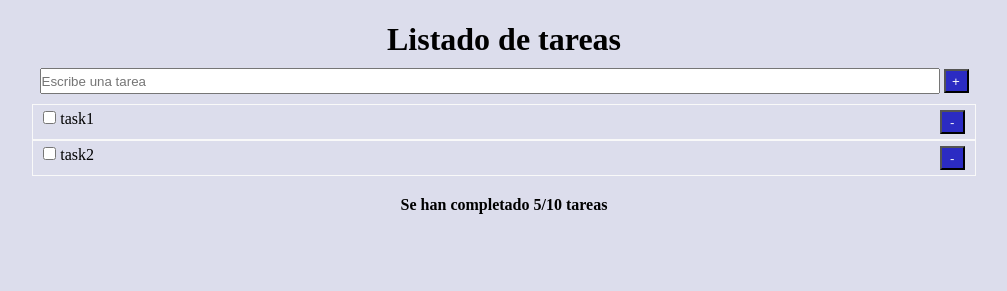
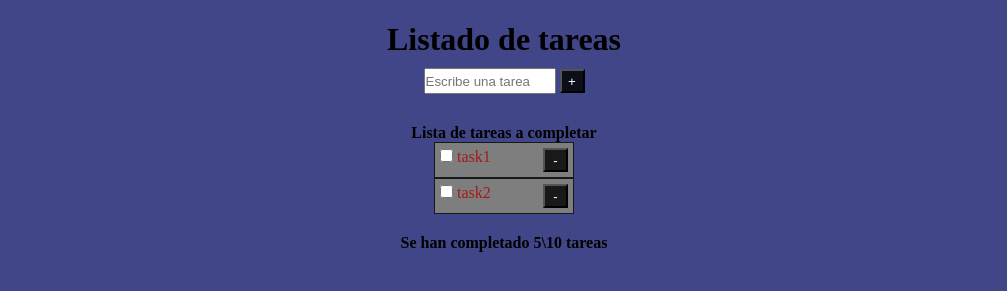
Before and after one commit to nickosepulveda/todo-list-ulagos, a plain HTML site: page index.html in a window 1280 px wide. Shown: the part 151-442 px from the top of the page, without its empty margins (136-1143 px from the left). Drawn offline with Linux system fonts and the light colour scheme.

Commit message:
Tarea1 francisco sanchez sanchez (#1)
* Parte a

* parte 3 b

* parte 3.c

* parte 3.d

Co-authored-by: francizxo <francizxo@gmail.com>

```diff
--- a/index.css
+++ b/index.css
@@ -1,7 +1,7 @@
 :root{
-    --background: #dcddec;
-    --white: rgb(249, 249, 249);
-    --primary: rgba(43, 43, 195, 1);
+    --background: #414688;
+    --white: rgb(255, 255, 255);
+    --primary: rgba(0, 0, 0, 0.801);
 
 }
 
@@ -35,7 +35,8 @@ h1{
 }
 
 input[type="text"]{
-    width: 70%;
+    color : rgb(66, 167, 52);
+    width: 10%;
     height: 22px;
 }
 
@@ -47,6 +48,7 @@ button{
 }
 
 .list-container{
+    color : rgb(165, 25, 25);
     width: 100%;
     display: flex;
     align-items: center;
@@ -54,11 +56,12 @@ button{
 }
 
 .item-container{
-    width: 72%;
-    border: 1px solid var(--white);
+    width: 10%;
+    border: 1px solid var(--primary);
     display: flex;
     justify-content: space-between;
-    padding: 5px 10px;
+    padding: 5px 5px;
+    background-color:rgb(126, 126, 126);
 }
 
 .stats{
--- a/index.html
+++ b/index.html
@@ -14,16 +14,20 @@
 
     <h1>Listado de tareas</h1>
 
-    <form action="#" class="form-horizontal">
+    <form action="#" id="myform" class="form-horizontal">
         <input type="text" name="task" placeholder="Escribe una tarea">
         <button type="submit">+</button>
     </form>
+
+    <div class="stats">
+        Lista de tareas a completar
+    </div>
 
     <div class="list-container">
     </div>
 
     <div class="stats">
-        Se han completado 5/10 tareas
+        Se han completado 5\10 tareas
     </div>
 
 
--- a/index.js
+++ b/index.js
@@ -1,4 +1,4 @@
-const tasks = ["task1", "task2"];
+const tasks = [ {id:1, name:"task1", isCompleted:"true"}, {id:2, name:"task2", isCompleted:"true"}];
 
 document.addEventListener("DOMContentLoaded", function() {
     // referencias
@@ -19,13 +19,14 @@ document.addEventListener("DOMContentLoaded", function() {
                 <div class="item-container">
                     <label for="">
                         <input type="checkbox" name="" id="">
-                        ${task}
+                        ${task.name}
                     </label>
                     <button type="button">-</button>
                 </div>
             `)
         })
         listContainer.innerHTML = tasksRender.join("");
+        document.getElementById('myform').reset();
     })
 
     let tasksRender = tasks.map((task) => {
@@ -33,7 +34,7 @@ document.addEventListener("DOMContentLoaded", function() {
             <div class="item-container">
                 <label for="">
                     <input type="checkbox" name="" id="">
-                    ${task}
+                    ${task.name}
                 </label>
                 <button type="button">-</button>
             </div>
```
